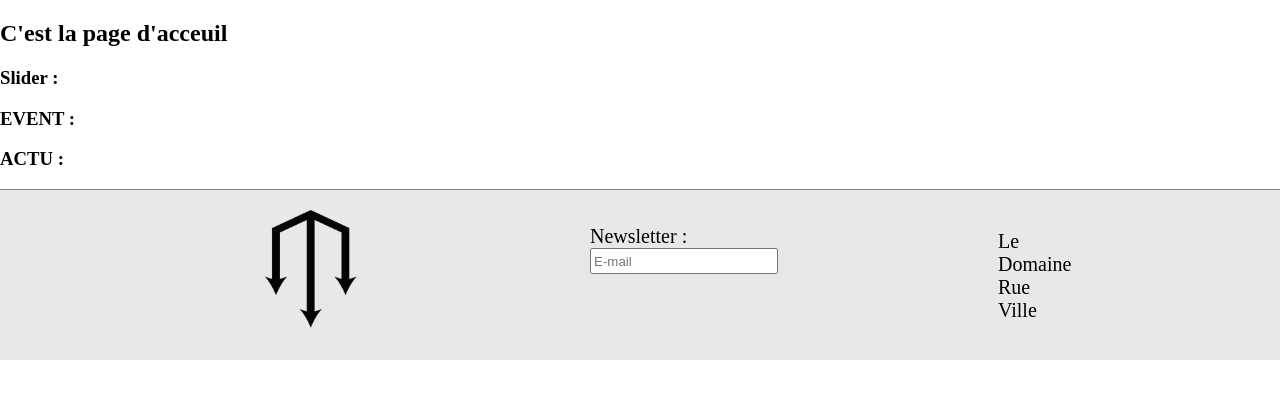
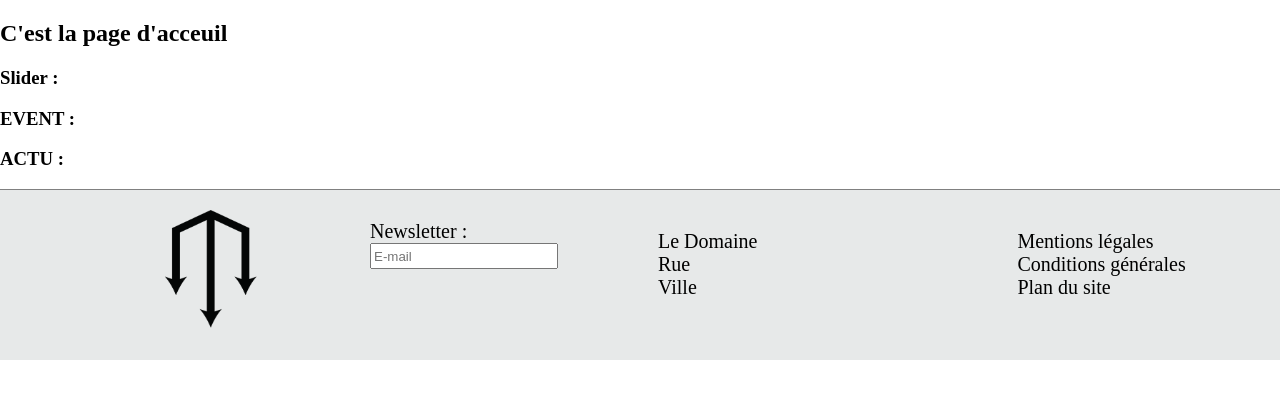
Before and after one commit to tet0fyl/Domaine, a PHP site: page / in a window 1280 px wide; the page is wider, and only the part inside the window is pictured. Shown: the part 81-480 px from the top of that part. Run offline with PHP 8.4, Linux system fonts and the light colour scheme; data that the repository does not hold is empty.

Commit message:
correction decalage footer sur 13 pouces

```diff
--- a/ressources/styles/styles.css
+++ b/ressources/styles/styles.css
@@ -62,4 +62,14 @@
     nav ul li a{
         font-size: 20px;
     }
+    .logo-footer{
+        padding-left: 150px;
+    }
+    .coordonnees{
+        padding-left: 100px;
+    }
+    .newsletter{
+        padding-left: 100px;
+        padding-top: 10px;
+    }
 }
```
